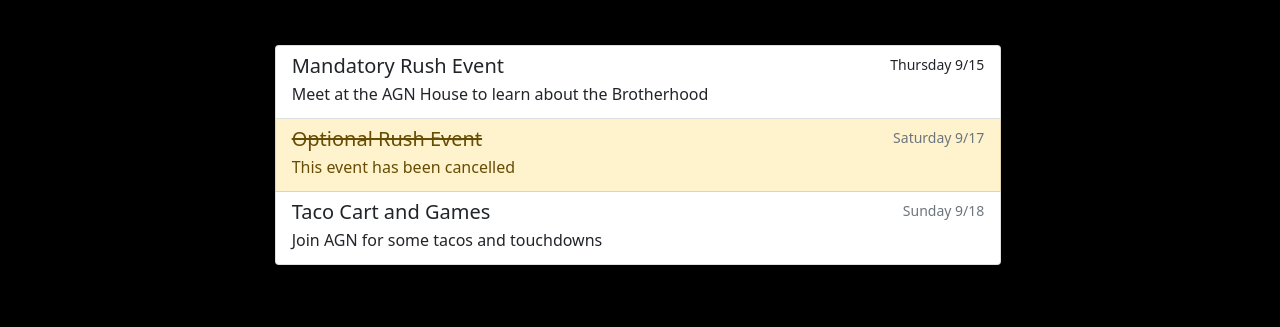
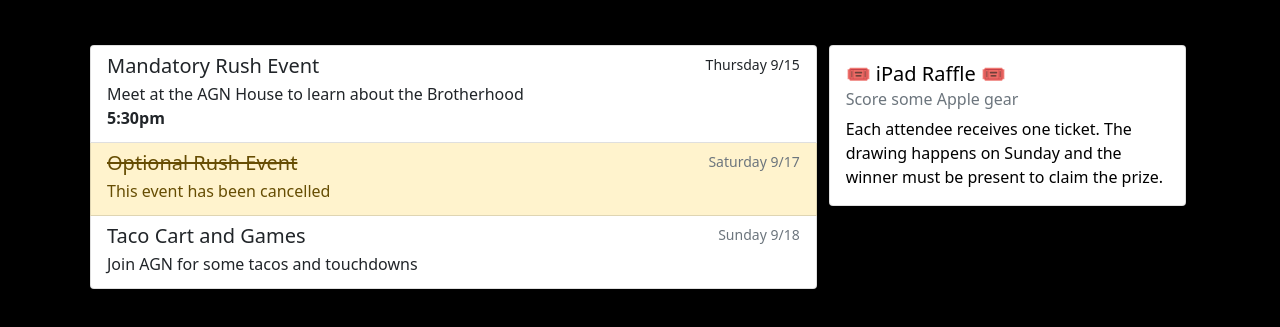
Before and after one commit to Alpha-Gamma-Nu/splash-page, a plain HTML site: page index.html in a window 1280 px wide. Shown: the part 111-438 px from the top of the page. Drawn offline with nearby package versions, Linux system fonts and the light colour scheme.

Commit message:
Adds raffle section

```diff
--- a/index.html
+++ b/index.html
@@ -32,13 +32,13 @@
 
     <div class="row mt-5 mx-auto ps-2 justify-content-center">
 
-        <div class="list-group col-lg-8">
+        <div class="list-group col-lg-8 mb-3">
             <a href="#" class="list-group-item list-group-item-action flex-column align-items-start">
                 <div class="d-flex w-100 justify-content-between">
                     <h5 class="mb-1">Mandatory Rush Event</h5>
                     <small>Thursday 9/15</small>
                 </div>
-                <p class="mb-1">Meet at the AGN House to learn about the Brotherhood</p>
+                <p class="mb-1">Meet at the AGN House to learn about the Brotherhood<br><strong>5:30pm</strong></p>
 
             </a>
             <a href="#" class="list-group-item list-group-item-action list-group-item-warning flex-column align-items-start">
@@ -56,6 +56,18 @@
                 <p class="mb-1">Join AGN for some tacos and touchdowns</p>
             </a>
         </div>
+        <div class="col-lg-4 ps-0">
+            <div class="card " style="color: black">
+              <div class="card-body">
+                <h5 class="card-title">🎟️ iPad Raffle 🎟️</h5>
+                <h6 class="card-subtitle mb-2 text-muted">Score some Apple gear</h6>
+                <p class="card-text">Each attendee receives one ticket. The drawing happens on Sunday and the winner
+            must be present to claim the prize.</p>
+
+              </div>
+            </div>
+
+        </div>
     </div>
 
     <!-- Option 1: Bootstrap Bundle with Popper -->
```
